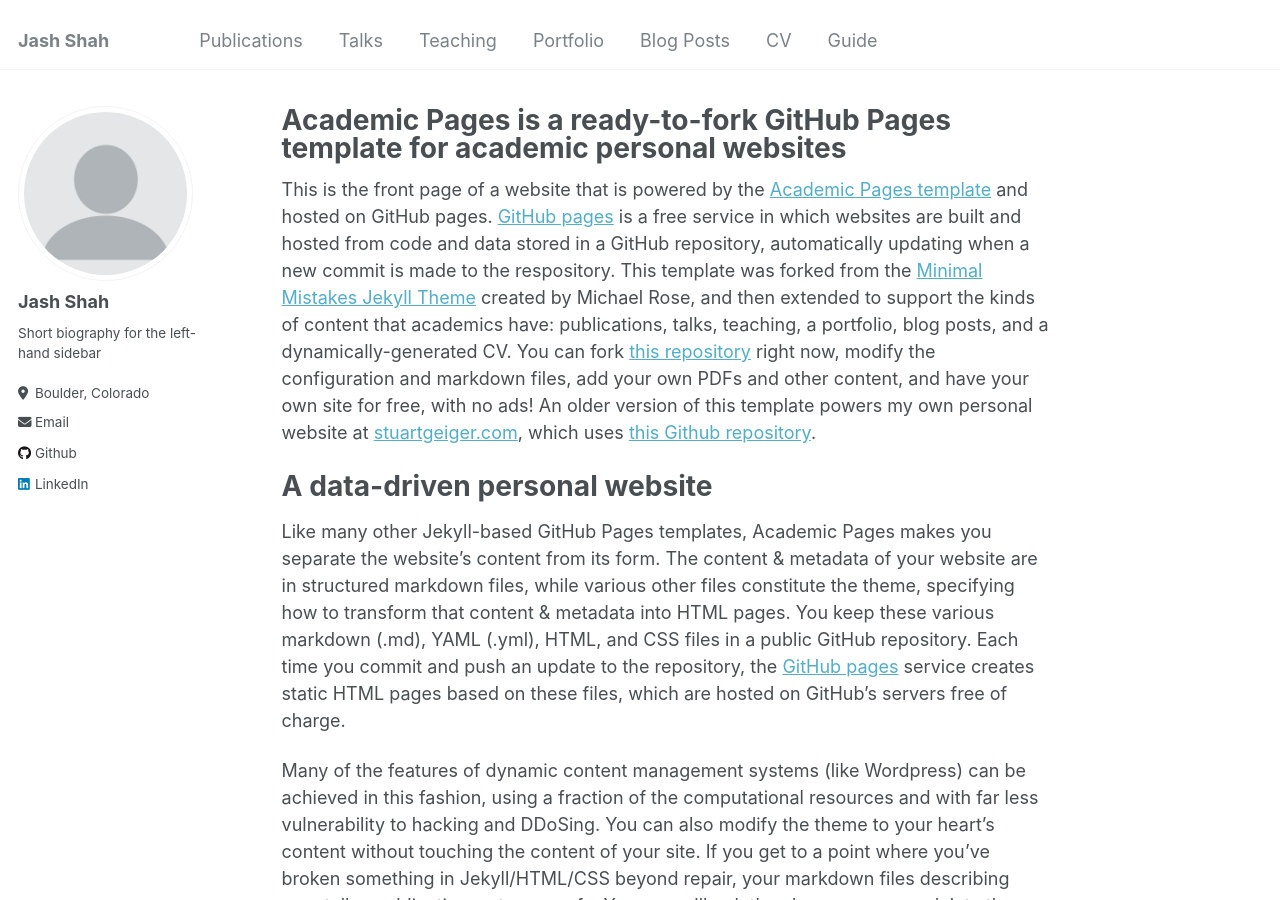
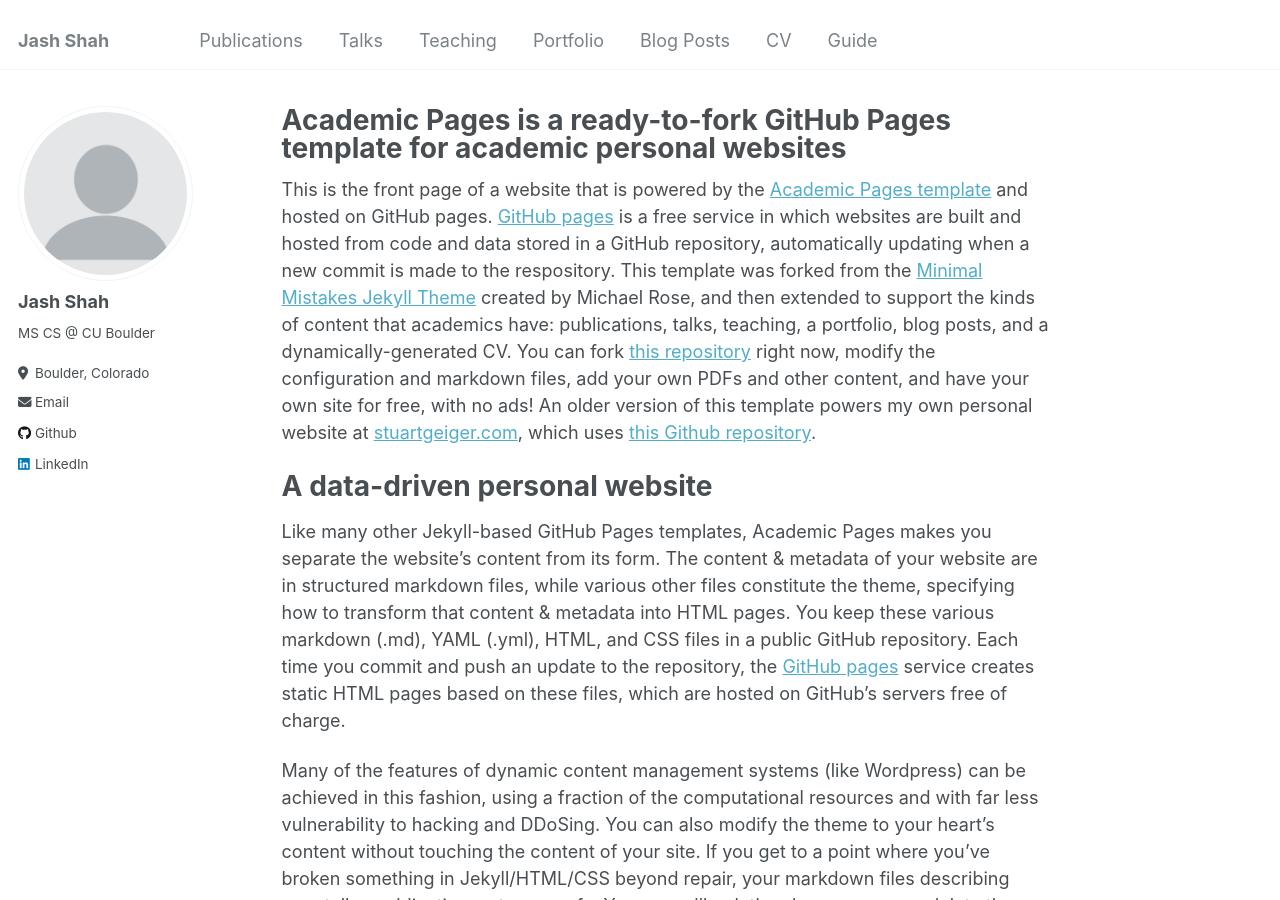
Before and after one commit to gemini30/gemini30.github.io, a Jekyll site: the page built from _pages/about.md, in a window 1280 px wide and 900 px high. Built offline with Jekyll 4.4.1, drawn with Linux system fonts in a browser that asks for light colours.

Commit message:
Update _config.yml

```diff
--- a/_config.yml
+++ b/_config.yml
@@ -24,7 +24,7 @@ author:
   avatar           : "profile.png"
   name             : "Jash Shah"
   pronouns         : # example: "she/her"
-  bio              : "Short biography for the left-hand sidebar"
+  bio              : "MS CS @ CU Boulder"
   location         : "Boulder, Colorado"
   employer         :
   uri              : # URL
```
